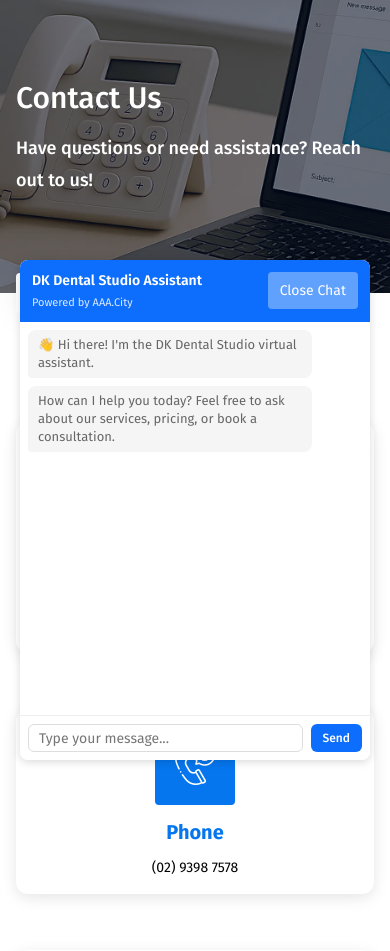
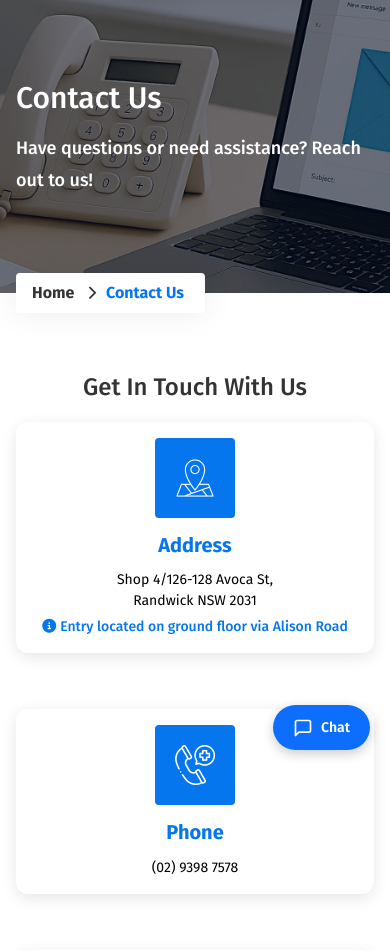
Before and after one commit to iggzmil/DK_Dental_Studio, a PHP site: page /contact-us.html in a window 390 px wide. Shown: the part 74-1025 px from the top of the page. Run offline with PHP 8.4, Linux system fonts and the light colour scheme; some libraries are stand-ins or nearby versions.

Commit message:
Mobile fix

```diff
--- a/css/chat-widget.css
+++ b/css/chat-widget.css
@@ -277,11 +277,30 @@
     margin: 0 auto !important;
   }
 
-  /* Hide the minimized button (chat bubble) on mobile */
+  /* Show a simple chat button on mobile instead of the bubble */
   .tde-chat-container.minimized .tde-chat-minimized {
+    display: flex !important;
+    visibility: visible !important;
+    opacity: 1 !important;
+    /* Simplify for mobile - just show "Chat" button */
+    padding: 12px 20px !important;
+    border-radius: 25px !important;
+    background: #0d6efd !important;
+    color: white !important;
+    font-weight: 600 !important;
+    box-shadow: 0 4px 12px rgba(0, 0, 0, 0.2) !important;
+  }
+
+  /* Hide the bubble text, keep only icon or simple text */
+  .tde-chat-container.minimized .tde-chat-minimized span {
     display: none !important;
-    visibility: hidden !important;
-    opacity: 0 !important;
+  }
+
+  /* Show only the icon or add simple "Chat" text */
+  .tde-chat-container.minimized .tde-chat-minimized::after {
+    content: "Chat" !important;
+    font-size: 14px !important;
+    font-weight: 600 !important;
   }
 
   /* Adjust header for mobile */
--- a/js/chat-widget-init.js
+++ b/js/chat-widget-init.js
@@ -22,8 +22,8 @@ document.addEventListener('DOMContentLoaded', function() {
   // Check if we're on mobile
   const isMobile = window.innerWidth <= 768;
 
-  // On mobile, always auto-expand if coming from chat icon or if already on contact page
-  const shouldAutoExpand = shouldOpenChat || isMobile;
+  // Only auto-expand if coming from chat icon, not just because it's mobile
+  const shouldAutoExpand = shouldOpenChat;
 
   // Create chat container if it doesn't exist
   let chatContainer = document.getElementById('chat-container');
@@ -61,14 +61,7 @@ document.addEventListener('DOMContentLoaded', function() {
     }
   });
 
-  // Handle window resize for mobile detection
-  window.addEventListener('resize', function() {
-    const newIsMobile = window.innerWidth <= 768;
-    if (newIsMobile && chatWidget.container.classList.contains('minimized')) {
-      // If we're now on mobile and chat is minimized, auto-expand it
-      chatWidget.container.classList.remove('minimized');
-    }
-  });
+
 
   // Create chat icon if it doesn't exist
   if (!document.querySelector('link[href*="chat-icon.svg"]')) {
```
